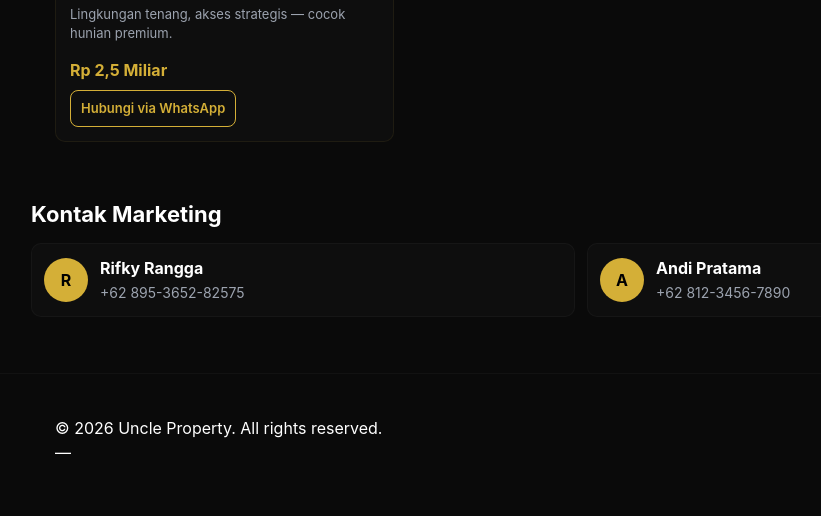
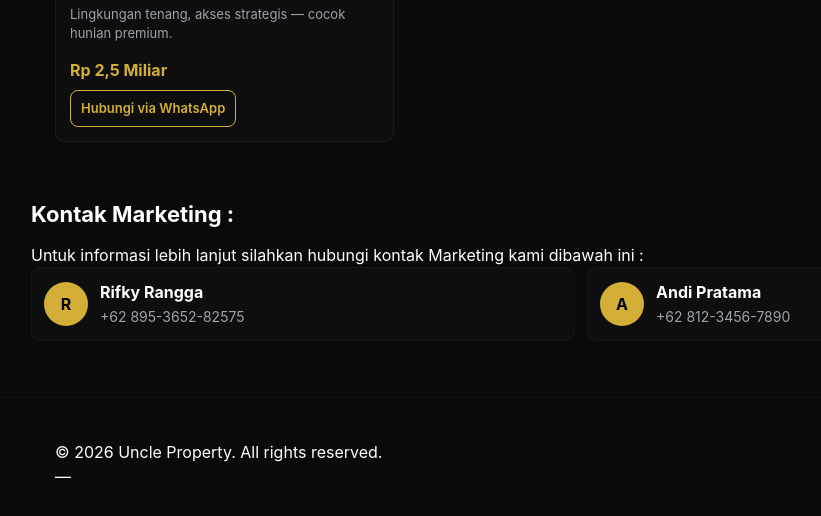
Before and after one commit to baliberbagiii-spec/pro, a React app: page index.html in a window 1280 px wide. Shown: the part 1713-2229 px from the top of the page, without its empty margins (59-880 px from the left). Built offline with nearby package versions, Linux system fonts and the light colour scheme.

Commit message:
Update index.html

```diff
--- a/index.html
+++ b/index.html
@@ -43,7 +43,8 @@
       </div>
     </section>
      <section class="contacts container">
-      <h3 class="section-title">Kontak Marketing</h3>
+      <h3 class="section-title">Kontak Marketing :</h3>
+       Untuk informasi lebih lanjut silahkan hubungi kontak Marketing kami dibawah ini :
       <div class="contacts-grid">
         <div class="contact-card">
           <div class="avatar">R</div>
```
